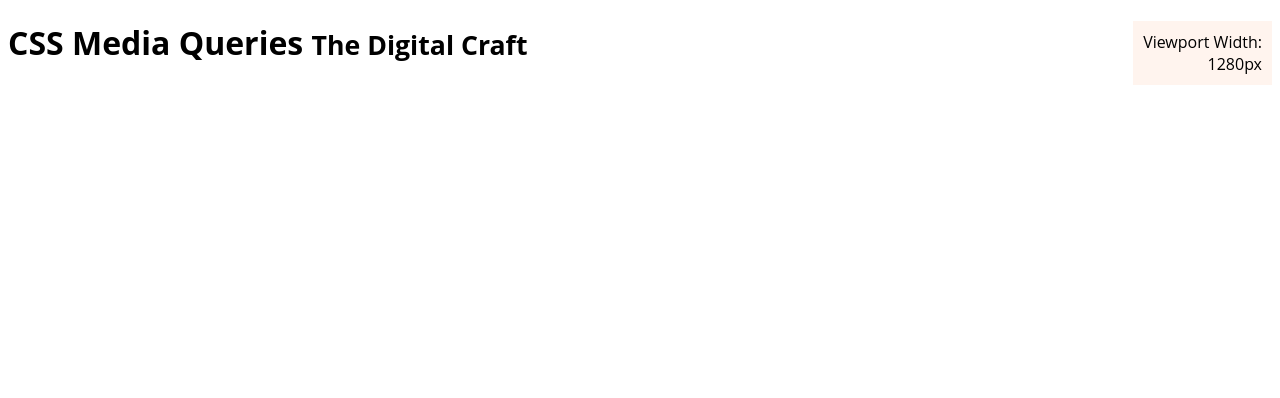
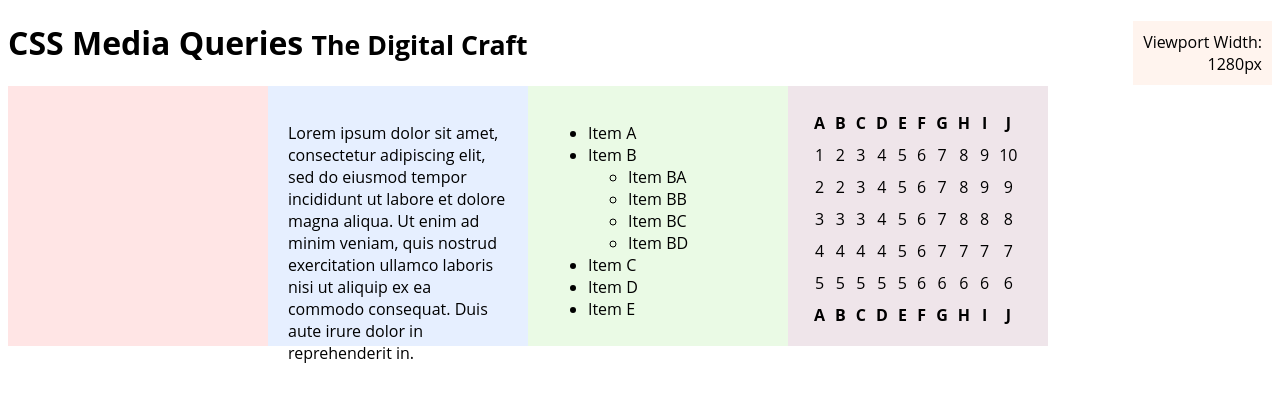
Before and after one commit to thedigicraft/tdc.MediaQueries, a plain HTML site: page index.html in a window 1280 px wide. Drawn offline with nearby package versions, Linux system fonts and the light colour scheme.

Commit message:
updated CSS

```diff
--- a/css/base.css
+++ b/css/base.css
@@ -1,7 +1,9 @@
 /* Base CSS - This is the starting state of the HTML elements */
+
 #example>div {
-  width:200px;
-  height:200px;
+  width:220px;
+  height:220px;
+  padding:20px;
   float:left;
 }
 #example div:nth-child(1){
@@ -16,3 +18,7 @@
 #example div:nth-child(4){
   background:rgba(100,0,50,.1);
 }
+th,td {
+  padding:4px;
+  text-align:center;
+}
--- a/css/queries.css
+++ b/css/queries.css
@@ -1 +1,7 @@
 /* Query CSS - All of our Media Queries */
+
+@media (orientation: landscape ){
+  img{
+    display:none;
+  }
+}
--- a/index.html
+++ b/index.html
@@ -3,12 +3,13 @@
   <head>
     <meta charset="utf-8">
     <meta http-equiv="X-UA-Compatible" content="IE=edge">
-    <meta name="viewport" content="width=device-width, initial-scale=1">
+
 
     <title>CSS Media Queries - The Digital Craft</title>
 
     <!-- Responsive CSS -->
-    <link rel="stylesheet" href="css/style.css">
+    <link rel="stylesheet" href="css/base.css">
+    <link rel="stylesheet" href="css/queries.css">
 
     <!-- Example CSS (not needed for responsive utilities) -->
     <link rel="stylesheet" href="css/example.css">
@@ -16,26 +17,134 @@
   </head>
   <body>
 
-    <div class="container">
+    <header>
+      <div id="monitor">Viewport Width:<br><span id="size"></span>px</div>
+      <h1>CSS Media Queries <small>The Digital Craft</small></h1>
+    </header>
 
+    <div id="example">
 
-      <header>
-        <div id="monitor">Viewport Width:<br><span id="size"></span>px</div>
-        <h1>CSS Media Queries <small>The Digital Craft</small></h1>
+      <div>
+        <img src="images/logo.png">
+      </div>
 
-      </header>
+      <div>
+        <p>Lorem ipsum dolor sit amet, consectetur adipiscing elit, sed do eiusmod tempor incididunt ut labore et dolore magna aliqua. Ut enim ad minim veniam, quis nostrud exercitation ullamco laboris nisi ut aliquip ex ea commodo consequat. Duis aute irure dolor in reprehenderit in.</p>
+      </div>
 
-      <div id="example">
+      <div>
+        <ul>
+          <li>Item A</li>
+          <li>Item B
+            <ul>
+              <li>Item BA</li>
+              <li>Item BB</li>
+              <li>Item BC</li>
+              <li>Item BD</li>
+            </ul>
+          </li>
+          <li>Item C</li>
+          <li>Item D</li>
+          <li>Item E</li>
+        </ul>
+      </div>
 
-        <div></div>
-        <div></div>
-        <div></div>
-        <div></div>
-
+      <div>
+        <table>
+          <thead>
+            <tr>
+              <th>A</th>
+              <th>B</th>
+              <th>C</th>
+              <th>D</th>
+              <th>E</th>
+              <th>F</th>
+              <th>G</th>
+              <th>H</th>
+              <th>I</th>
+              <th>J</th>
+            </tr>
+          </thead>
+          <tbody>
+            <tr>
+              <td>1</td>
+              <td>2</td>
+              <td>3</td>
+              <td>4</td>
+              <td>5</td>
+              <td>6</td>
+              <td>7</td>
+              <td>8</td>
+              <td>9</td>
+              <td>10</td>
+            </tr>
+            <tr>
+              <td>2</td>
+              <td>2</td>
+              <td>3</td>
+              <td>4</td>
+              <td>5</td>
+              <td>6</td>
+              <td>7</td>
+              <td>8</td>
+              <td>9</td>
+              <td>9</td>
+            </tr>
+            <tr>
+              <td>3</td>
+              <td>3</td>
+              <td>3</td>
+              <td>4</td>
+              <td>5</td>
+              <td>6</td>
+              <td>7</td>
+              <td>8</td>
+              <td>8</td>
+              <td>8</td>
+            </tr>
+            <tr>
+              <td>4</td>
+              <td>4</td>
+              <td>4</td>
+              <td>4</td>
+              <td>5</td>
+              <td>6</td>
+              <td>7</td>
+              <td>7</td>
+              <td>7</td>
+              <td>7</td>
+            </tr>
+            <tr>
+              <td>5</td>
+              <td>5</td>
+              <td>5</td>
+              <td>5</td>
+              <td>5</td>
+              <td>6</td>
+              <td>6</td>
+              <td>6</td>
+              <td>6</td>
+              <td>6</td>
+            </tr>
+            <tfoot>
+              <tr>
+              <th>A</th>
+              <th>B</th>
+              <th>C</th>
+              <th>D</th>
+              <th>E</th>
+              <th>F</th>
+              <th>G</th>
+              <th>H</th>
+              <th>I</th>
+              <th>J</th>
+              </tr>
+            </tfoot>
+          </tbody>
+        </table>
       </div>
 
     </div>
-
 
     <!-- jQuery (For the viewport counter) -->
     <script src="https://ajax.googleapis.com/ajax/libs/jquery/1.11.3/jquery.min.js"></script>
```
Also changed, not shown: images/logo.png (added).
